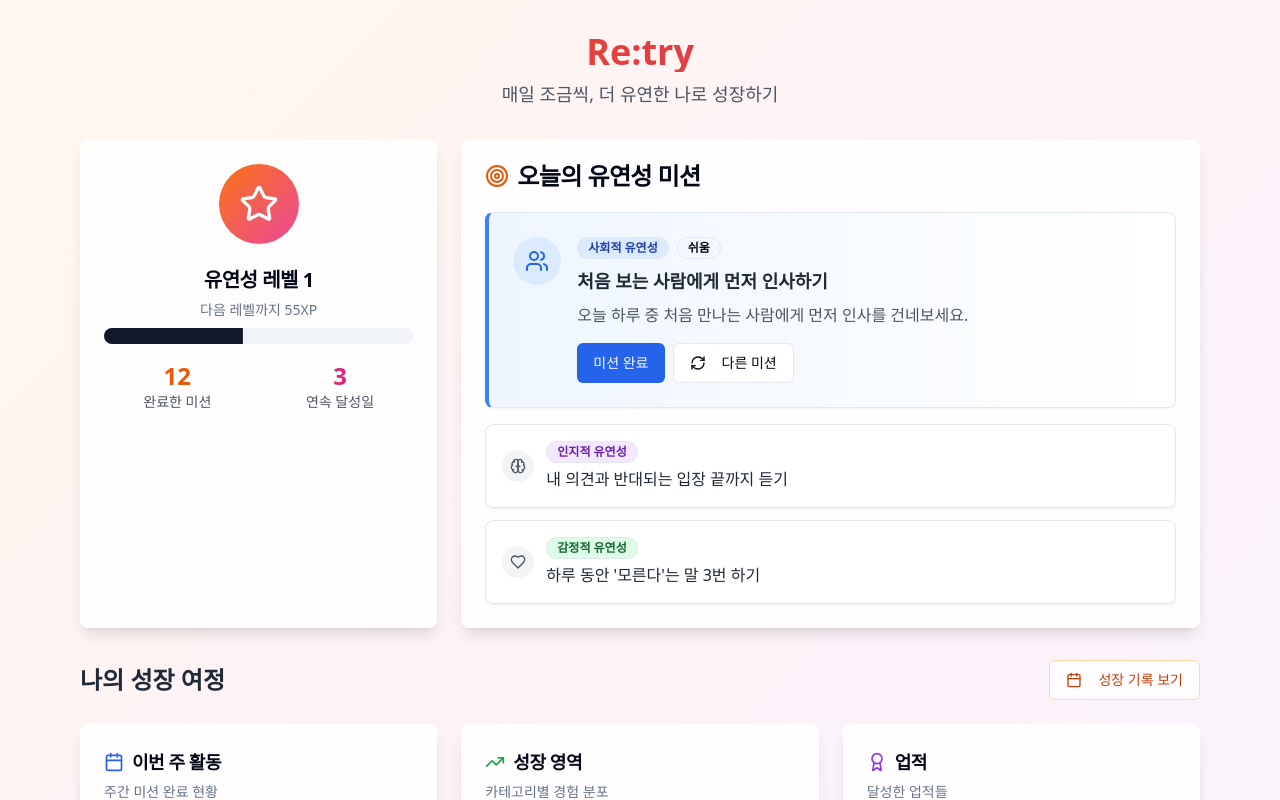
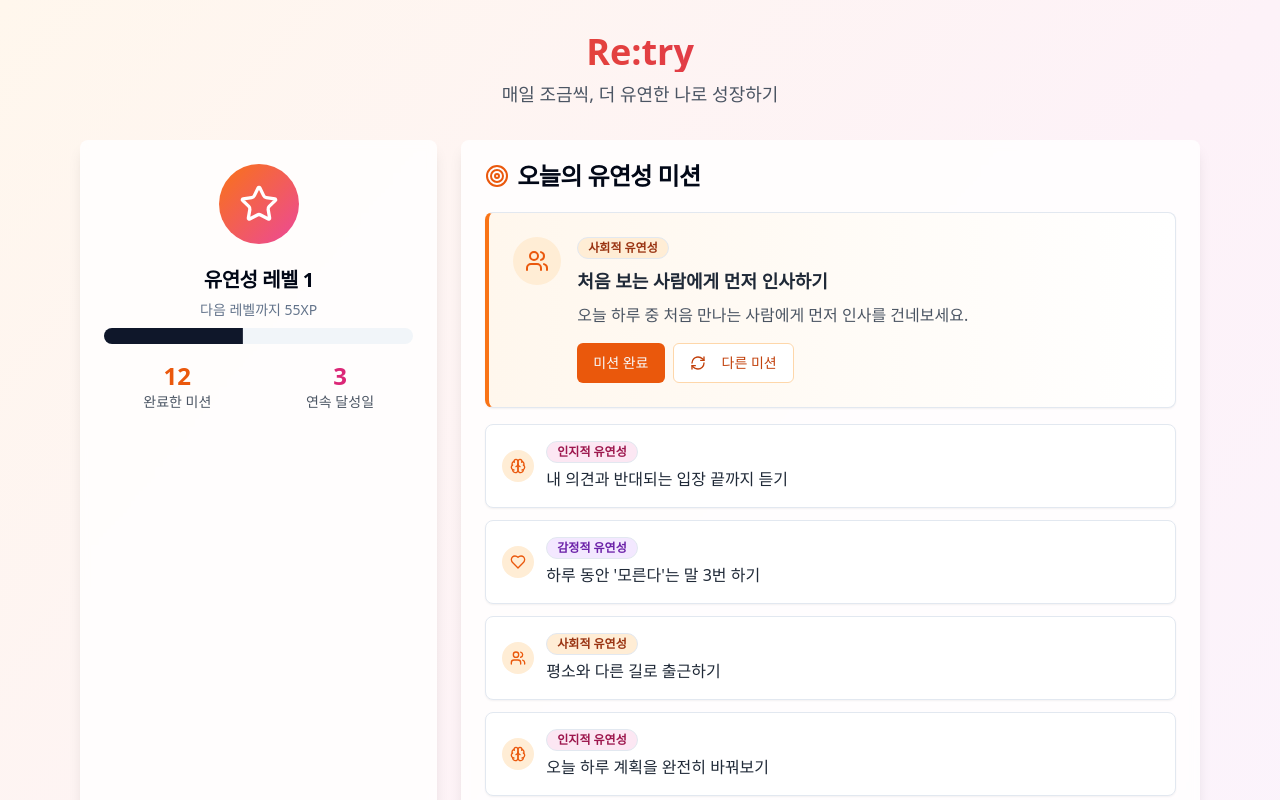
Before and after one commit to Jin409/daily-flex-builder, a React (Vite) app: page / in a window 1280 px wide. Both pictures are taken after a click on the button "다른 미션". Shown: the top 800 px of the page. Built offline with nearby package versions, Linux system fonts and the light colour scheme.

Commit message:
Refactor DailyMission and ReflectionDialog
- Removed mission difficulty.
- Added more mission examples.
- Changed reflection prompts to focus on pre- and post-mission feelings.

```diff
--- a/src/components/DailyMission.tsx
+++ b/src/components/DailyMission.tsx
@@ -16,55 +16,138 @@ const missions = [
     title: "처음 보는 사람에게 먼저 인사하기",
     description: "오늘 하루 중 처음 만나는 사람에게 먼저 인사를 건네보세요.",
     category: "사회적 유연성",
-    difficulty: "쉬움",
     icon: Users,
-    color: "bg-blue-100 text-blue-800"
+    color: "bg-orange-100 text-orange-800"
   },
   {
     id: 2,
     title: "내 의견과 반대되는 입장 끝까지 듣기",
     description: "다른 의견을 가진 사람의 말을 중간에 끊지 말고 끝까지 들어보세요.",
     category: "인지적 유연성",
-    difficulty: "보통",
     icon: Brain,
-    color: "bg-purple-100 text-purple-800"
+    color: "bg-pink-100 text-pink-800"
   },
   {
     id: 3,
     title: "하루 동안 '모른다'는 말 3번 하기",
     description: "완벽해야 한다는 압박에서 벗어나 솔직하게 모르는 것을 인정해보세요.",
     category: "감정적 유연성",
-    difficulty: "어려움",
     icon: Heart,
-    color: "bg-green-100 text-green-800"
+    color: "bg-purple-100 text-purple-800"
+  },
+  {
+    id: 4,
+    title: "평소와 다른 길로 출근하기",
+    description: "익숙한 길 대신 새로운 길을 선택해보세요.",
+    category: "사회적 유연성",
+    icon: Users,
+    color: "bg-orange-100 text-orange-800"
+  },
+  {
+    id: 5,
+    title: "오늘 하루 계획을 완전히 바꿔보기",
+    description: "예상치 못한 상황에 유연하게 대응하는 연습을 해보세요.",
+    category: "인지적 유연성",
+    icon: Brain,
+    color: "bg-pink-100 text-pink-800"
+  },
+  {
+    id: 6,
+    title: "화가 날 때 5분 기다리고 반응하기",
+    description: "즉각적인 반응 대신 잠시 멈추고 생각할 시간을 가져보세요.",
+    category: "감정적 유연성",
+    icon: Heart,
+    color: "bg-purple-100 text-purple-800"
+  },
+  {
+    id: 7,
+    title: "평소 안 가던 카페에서 일하기",
+    description: "새로운 환경에서 적응하는 능력을 키워보세요.",
+    category: "사회적 유연성",
+    icon: Users,
+    color: "bg-orange-100 text-orange-800"
+  },
+  {
+    id: 8,
+    title: "평소와 반대 의견으로 토론해보기",
+    description: "내 입장과 반대되는 관점에서 생각해보는 연습을 해보세요.",
+    category: "인지적 유연성",
+    icon: Brain,
+    color: "bg-pink-100 text-pink-800"
+  },
+  {
+    id: 9,
+    title: "스트레스 받는 상황에서 심호흡 3번 하기",
+    description: "긴장되는 순간에 의식적으로 호흡을 조절해보세요.",
+    category: "감정적 유연성",
+    icon: Heart,
+    color: "bg-purple-100 text-purple-800"
+  },
+  {
+    id: 10,
+    title: "평소 말 안 하는 동료와 대화하기",
+    description: "용기를 내어 먼저 말을 걸어보세요.",
+    category: "사회적 유연성",
+    icon: Users,
+    color: "bg-orange-100 text-orange-800"
+  },
+  {
+    id: 11,
+    title: "오늘 하루 혼자 점심 먹기",
+    description: "혼자만의 시간을 가지며 자신과 대화해보세요.",
+    category: "감정적 유연성",
+    icon: Heart,
+    color: "bg-purple-100 text-purple-800"
+  },
+  {
+    id: 12,
+    title: "모르는 사람에게 길 물어보기",
+    description: "타인에게 도움을 요청하는 연습을 해보세요.",
+    category: "사회적 유연성",
+    icon: Users,
+    color: "bg-orange-100 text-orange-800"
   }
 ];
 
 const DailyMission: React.FC<DailyMissionProps> = ({ onComplete, isCompleted }) => {
-  const [currentMission] = useState(missions[0]);
+  const [currentMissionIndex, setCurrentMissionIndex] = useState(0);
   const [showNewMission, setShowNewMission] = useState(false);
+
+  const currentMission = missions[currentMissionIndex];
 
   const handleMissionComplete = () => {
     onComplete();
   };
 
+  const handleNewMission = () => {
+    const nextIndex = (currentMissionIndex + 1) % missions.length;
+    setCurrentMissionIndex(nextIndex);
+    setShowNewMission(false);
+  };
+
   const IconComponent = currentMission.icon;
+
+  const getAlternativeMissions = () => {
+    const start = (currentMissionIndex + 1) % missions.length;
+    const alternatives = [];
+    for (let i = 0; i < 4; i++) {
+      alternatives.push(missions[(start + i) % missions.length]);
+    }
+    return alternatives;
+  };
 
   return (
     <div className="space-y-4">
-      <Card className="border-l-4 border-l-blue-500 bg-gradient-to-r from-blue-50 to-transparent">
+      <Card className="border-l-4 border-l-orange-500 bg-gradient-to-r from-orange-50 to-transparent">
         <CardContent className="p-6">
           <div className="flex items-start gap-4">
-            <div className="p-3 rounded-full bg-blue-100">
-              <IconComponent className="w-6 h-6 text-blue-600" />
+            <div className="p-3 rounded-full bg-orange-100">
+              <IconComponent className="w-6 h-6 text-orange-600" />
             </div>
             <div className="flex-1">
               <div className="flex items-center gap-2 mb-2">
                 <Badge variant="outline" className={currentMission.color}>
                   {currentMission.category}
-                </Badge>
-                <Badge variant="outline">
-                  {currentMission.difficulty}
                 </Badge>
               </div>
               <h3 className="text-lg font-semibold mb-2 text-gray-800">
@@ -81,7 +164,7 @@ const DailyMission: React.FC<DailyMissionProps> = ({ onComplete, isCompleted })
                   className={`${
                     isCompleted
                       ? 'bg-green-600 hover:bg-green-700'
-                      : 'bg-blue-600 hover:bg-blue-700'
+                      : 'bg-orange-600 hover:bg-orange-700'
                   } transition-all duration-200`}
                 >
                   {isCompleted ? (
@@ -98,7 +181,7 @@ const DailyMission: React.FC<DailyMissionProps> = ({ onComplete, isCompleted })
                   <Button
                     variant="outline"
                     onClick={() => setShowNewMission(!showNewMission)}
-                    className="hover:bg-gray-50"
+                    className="hover:bg-orange-50 border-orange-200 text-orange-700"
                   >
                     <RefreshCw className="w-4 h-4 mr-2" />
                     다른 미션
@@ -112,14 +195,21 @@ const DailyMission: React.FC<DailyMissionProps> = ({ onComplete, isCompleted })
 
       {showNewMission && !isCompleted && (
         <div className="grid grid-cols-1 gap-3">
-          {missions.slice(1).map((mission) => {
+          {getAlternativeMissions().map((mission) => {
             const MissionIcon = mission.icon;
             return (
-              <Card key={mission.id} className="border hover:shadow-md transition-shadow cursor-pointer">
+              <Card
+                key={mission.id}
+                className="border hover:shadow-md transition-shadow cursor-pointer hover:border-orange-200"
+                onClick={() => {
+                  setCurrentMissionIndex(missions.findIndex(m => m.id === mission.id));
+                  setShowNewMission(false);
+                }}
+              >
                 <CardContent className="p-4">
                   <div className="flex items-center gap-3">
-                    <div className="p-2 rounded-full bg-gray-100">
-                      <MissionIcon className="w-4 h-4 text-gray-600" />
+                    <div className="p-2 rounded-full bg-orange-100">
+                      <MissionIcon className="w-4 h-4 text-orange-600" />
                     </div>
                     <div className="flex-1">
                       <div className="flex items-center gap-2 mb-1">
@@ -134,6 +224,14 @@ const DailyMission: React.FC<DailyMissionProps> = ({ onComplete, isCompleted })
               </Card>
             );
           })}
+          <Button
+            variant="ghost"
+            onClick={handleNewMission}
+            className="text-orange-600 hover:text-orange-700 hover:bg-orange-50"
+          >
+            <RefreshCw className="w-4 h-4 mr-2" />
+            더 많은 미션 보기
+          </Button>
         </div>
       )}
     </div>
--- a/src/components/ReflectionDialog.tsx
+++ b/src/components/ReflectionDialog.tsx
@@ -11,7 +11,7 @@ import { Button } from "@/components/ui/button";
 import { Textarea } from "@/components/ui/textarea";
 import { Label } from "@/components/ui/label";
 import { Card, CardContent } from "@/components/ui/card";
-import { Heart, Lightbulb, TrendingUp } from 'lucide-react';
+import { Heart, ArrowRight, Lightbulb } from 'lucide-react';
 
 interface ReflectionDialogProps {
   open: boolean;
@@ -22,18 +22,21 @@ interface ReflectionDialogProps {
 const reflectionPrompts = [
   {
     icon: Heart,
-    question: "이 미션을 수행하면서 어떤 감정을 느꼈나요?",
-    placeholder: "예: 처음엔 긴장했지만 점차 편안해졌어요..."
+    question: "미션을 시작하기 전에 어떤 감정이었나요?",
+    placeholder: "예: 긴장했고, 망설여졌어요...",
+    type: "before"
+  },
+  {
+    icon: Heart,
+    question: "미션을 완료한 후 어떤 감정인가요?",
+    placeholder: "예: 생각보다 별거 아니었고, 뿌듯해요...",
+    type: "after"
   },
   {
     icon: Lightbulb,
-    question: "오늘의 경험에서 새롭게 깨달은 점이 있나요?",
-    placeholder: "예: 생각보다 사람들이 친근하게 반응해주었어요..."
-  },
-  {
-    icon: TrendingUp,
-    question: "앞으로 이런 상황에서 어떻게 행동하고 싶나요?",
-    placeholder: "예: 더 자연스럽게 대화를 이어가고 싶어요..."
+    question: "이 경험을 통해 어떤 것을 깨달았나요?",
+    placeholder: "예: 막상 해보니 별거 아니었어요. 다음엔 더 자신있게 할 수 있을 것 같아요...",
+    type: "insight"
   }
 ];
 
@@ -50,7 +53,7 @@ const ReflectionDialog: React.FC<ReflectionDialogProps> = ({ open, onClose, onSu
   };
 
   const handleSubmit = () => {
-    const fullReflection = reflections.join('\n\n');
+    const fullReflection = `시작 전 감정: ${reflections[0]}\n\n완료 후 감정: ${reflections[1]}\n\n깨달은 점: ${reflections[2]}`;
     onSubmit(fullReflection);
     onClose();
     // 리셋
@@ -72,8 +75,8 @@ const ReflectionDialog: React.FC<ReflectionDialogProps> = ({ open, onClose, onSu
       <DialogContent className="sm:max-w-md">
         <DialogHeader>
           <DialogTitle className="flex items-center gap-2">
-            <div className="p-2 rounded-full bg-green-100">
-              <IconComponent className="w-5 h-5 text-green-600" />
+            <div className="p-2 rounded-full bg-orange-100">
+              <IconComponent className="w-5 h-5 text-orange-600" />
             </div>
             성장 기록하기
           </DialogTitle>
@@ -89,13 +92,26 @@ const ReflectionDialog: React.FC<ReflectionDialogProps> = ({ open, onClose, onSu
               <div
                 key={index}
                 className={`h-2 flex-1 rounded-full ${
-                  index <= currentStep ? 'bg-green-500' : 'bg-gray-200'
+                  index <= currentStep ? 'bg-orange-500' : 'bg-gray-200'
                 }`}
               />
             ))}
           </div>
 
-          <Card className="border-0 bg-gradient-to-r from-green-50 to-blue-50">
+          {/* 감정 변화 시각화 */}
+          {currentStep === 1 && reflections[0] && (
+            <Card className="border-0 bg-gradient-to-r from-orange-50 to-pink-50 p-3">
+              <div className="flex items-center gap-3 text-sm">
+                <div className="bg-orange-100 px-3 py-1 rounded-full">
+                  시작 전: {reflections[0].slice(0, 20)}...
+                </div>
+                <ArrowRight className="w-4 h-4 text-orange-600" />
+                <div className="text-orange-600 font-medium">완료 후는?</div>
+              </div>
+            </Card>
+          )}
+
+          <Card className="border-0 bg-gradient-to-r from-orange-50 to-pink-50">
             <CardContent className="p-4">
               <Label className="text-base font-medium text-gray-800 block mb-3">
                 {currentPrompt.question}
@@ -114,7 +130,7 @@ const ReflectionDialog: React.FC<ReflectionDialogProps> = ({ open, onClose, onSu
               <Button
                 variant="outline"
                 onClick={() => setCurrentStep(currentStep - 1)}
-                className="flex-1"
+                className="flex-1 border-orange-200 text-orange-700 hover:bg-orange-50"
               >
                 이전
               </Button>
@@ -122,7 +138,7 @@ const ReflectionDialog: React.FC<ReflectionDialogProps> = ({ open, onClose, onSu
             <Button
               onClick={handleNext}
               disabled={!reflections[currentStep].trim()}
-              className="flex-1 bg-green-600 hover:bg-green-700"
+              className="flex-1 bg-orange-600 hover:bg-orange-700"
             >
               {currentStep === reflectionPrompts.length - 1 ? '완료' : '다음'}
             </Button>
```
